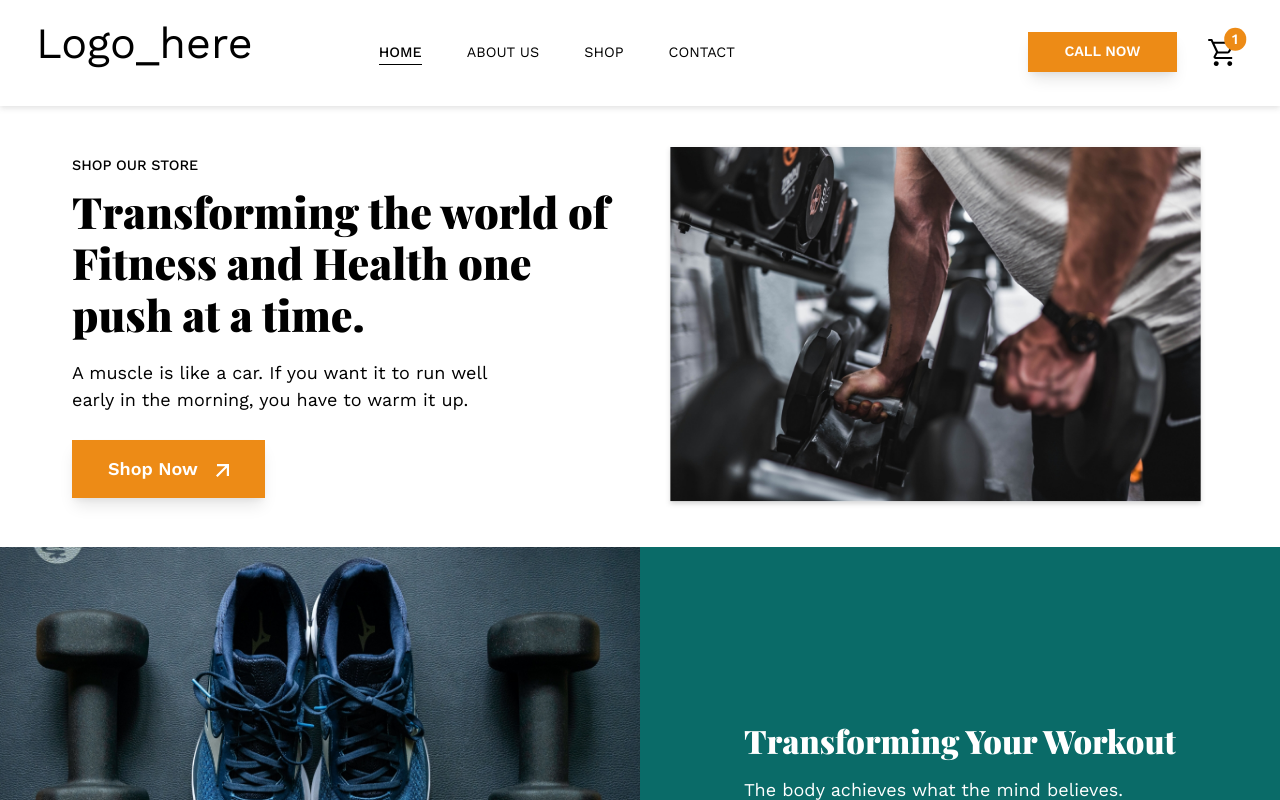
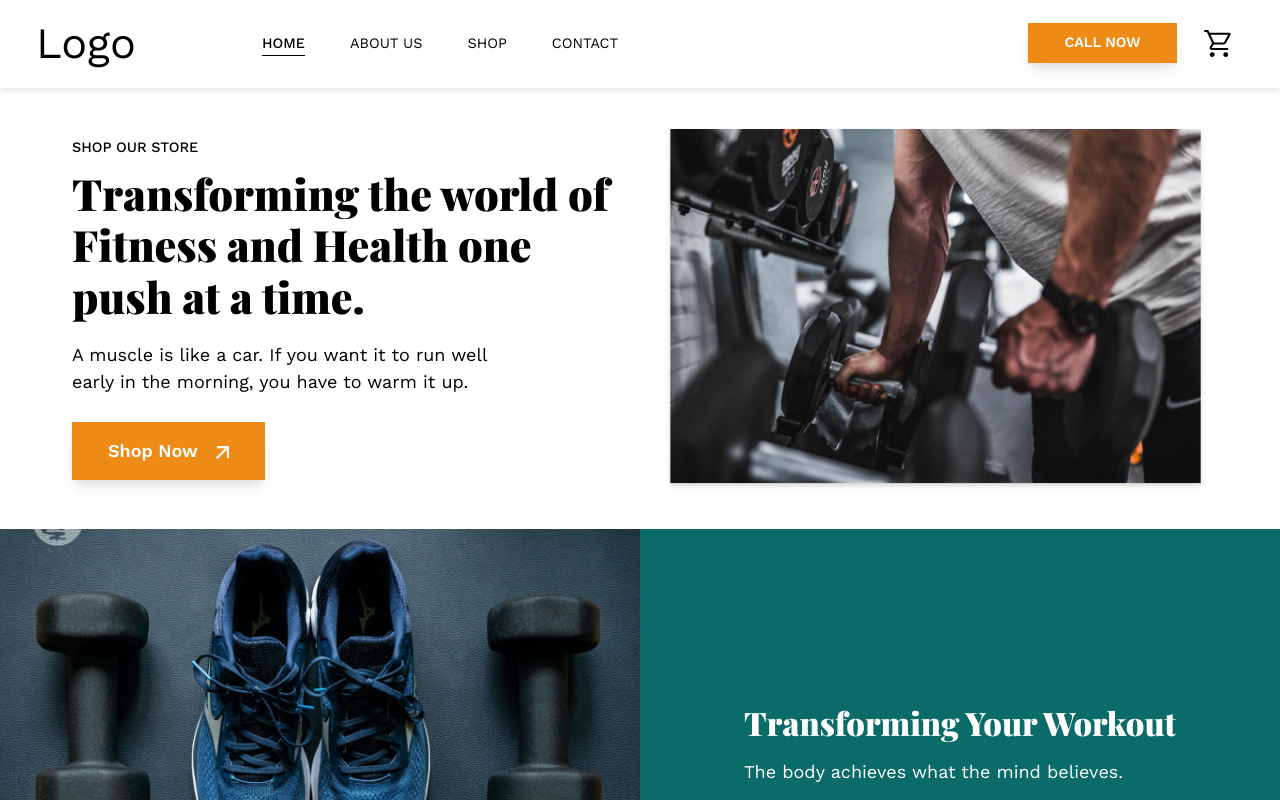
Before and after one commit to Edolor/E-commerce-Recommendation-System, a React (Create React App) app in the folder frontend/: page / in a window 1280 px wide. Shown: the top 800 px of the page. Built offline with nearby package versions, Linux system fonts and the light colour scheme.

Commit message:
Added base template to handle cart functionality

```diff
--- a/frontend/src/App.js
+++ b/frontend/src/App.js
@@ -1,34 +1,18 @@
-import { useState, createContext } from "react";
-import { Routes, Route, Link } from "react-router-dom";
+import { Routes, Route } from "react-router-dom";
 import Home from "./Pages/Home/Home";
 import Contact from "./Pages/Contact/Contact";
 import About from "./Pages/About/About";
 import ProductDetails from "./Pages/Product/ProductDetails";
+import CartProvider from "./Contexts/CartContext";
 import Shop from "./Pages/Shop/Shop";
 import Cart from "./Pages/Cart/Cart";
 import NoPage from "./Pages/NoPage/NoPage";
 import Layout from "./Layout";
-import { useActivePage } from "./Contexts/ActivePageContext";
-import ActiveRoute from "./Routes/ActiveRoute";
-
 
 function App() {
 
-  const {setActivePage, getActivePage} = useActivePage();
-  const CartContext = createContext();
-  const [cartCounter, setCartCounter] = useState(0);
-
   return (
-      // <Route path="/" element={<Layout />}>
-      //   <Route index element={<Home />} />
-      //   <Route path="home" element={<Home />} />
-      //   <Route path="about" element={<About />} />
-      //   <Route path="contact" element={<Contact />} />
-      //   <Route path="shop" element={<Shop />} />
-      //   <Route path="cart" element={<Cart />} />
-      //   <Route path="*" element={<NoPage />} />
-      // </Route>
-      <CartContext.Provider value={cartCounter}>
+      <CartProvider>
           <Routes>
             <Route path="/" element={<Layout pageNo="0" />}>
                 <Route index element={<Home />} />
@@ -54,7 +38,7 @@ function App() {
               <Route path="*" element={<NoPage />} />
             </Route>
           </Routes>
-      </CartContext.Provider>
+      </CartProvider>
   );
 }
 
--- /dev/null
+++ b/frontend/src/Contexts/CartContext.js
@@ -0,0 +1,61 @@
+import React, { createContext, useContext, useEffect, useState } from 'react'
+
+const CartContext = createContext();
+
+function useCart() {
+    return useContext(CartContext);
+}
+
+function CartProvider({children}) {
+    const cartProducts = {};
+    const [cartCounter, setCartCounter] = useState(0);
+
+    function addToCart(product) {
+        /** Adds a product to cart */
+        return;
+    }
+
+    function removeFromCart(product) {
+        /** Removes a product from cart */
+        return;
+    }
+
+
+    function getCartProducts() {
+        /** Get all cart products to be displayed in the cart page */
+        return;
+    }
+
+    function increaseQuantity(product) {
+        /** Increases the quantity of a particular product in the cart */
+        return;
+    }
+
+    function decreaseQuantity(product) {
+        /** Reduces the quantity of a particular product in the cart */
+        return;
+    }
+
+
+    // External API for usage
+    const value = {
+        cartProducts,
+        cartCounter,
+        setCartCounter,
+
+        addToCart,
+        removeFromCart,
+        getCartProducts,
+        increaseQuantity,
+        decreaseQuantity
+    };
+
+    return (
+        <CartContext.Provider value={value}>
+            {children}
+        </CartContext.Provider>
+    );
+}
+
+export { useCart };
+export default CartProvider;
--- a/frontend/src/Layouts/Header/Header.jsx
+++ b/frontend/src/Layouts/Header/Header.jsx
@@ -1,9 +1,12 @@
 import "./_header.scss";
-// import logo from "../../Assets/images/logo_black.svg"; Removed for copyright infringement purposes
 import cart from "../../Assets/images/shopping_cart.svg";
 import { BrowserRouter as Router, Switch, Route, Link } from "react-router-dom";
+import { useCart } from "../../Contexts/CartContext";
 
 function Header({pageNo=0}) {
+    // Cart item count
+    const { cartCounter } = useCart();
+
     // HEADER LIST
     const headerItemData = [
         {
@@ -42,9 +45,8 @@ function Header({pageNo=0}) {
         <header className="header">
             <div className="header__wrapper width-wrapper">
                 <nav className="header__start">
-                    <a href="/" style={{"display": "block"}} className="header__logo heading-1 color-black margin-bottom-2 d-block">
-                        {/* <img src={logo} alt="Random logo" /> */}
-                        Logo_here
+                    <a href="/" style={{"display": "block"}} className="header__logo heading-1 color-black d-block">
+                        Logo
                     </a>
 
                     <ul key={pageNo} className="header__list">
@@ -59,7 +61,10 @@ function Header({pageNo=0}) {
 
                     <button className="header__cart pos-rel">
                         <img src={cart} alt="Cart icon" />
-                        <span className="cart__item-qty">1</span>
+
+                        { cartCounter &&
+                            <span className="cart__item-qty">{cartCounter}</span>
+                        }
                     </button>
                 </div>
             </div>
--- a/frontend/src/Routes/ActiveRoute.js
+++ b/frontend/src/Routes/ActiveRoute.js
@@ -5,7 +5,6 @@ import { Outlet } from "react-router-dom";
 function ActiveRoute({ pageNo=0, children }) {
   const { setActivePage } = useActivePage();
   setActivePage(pageNo);
-  console.log(pageNo);
 
   return children ? children : <Outlet />;
 }
```
